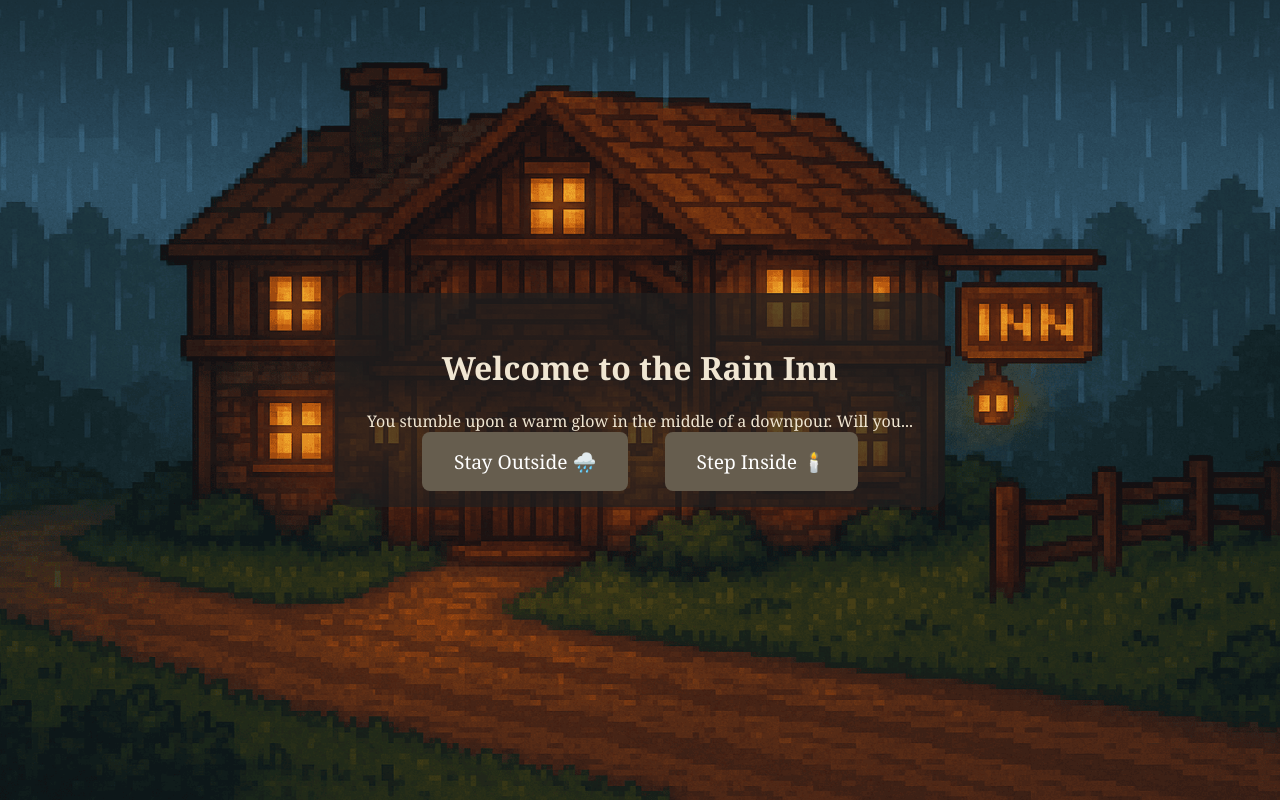
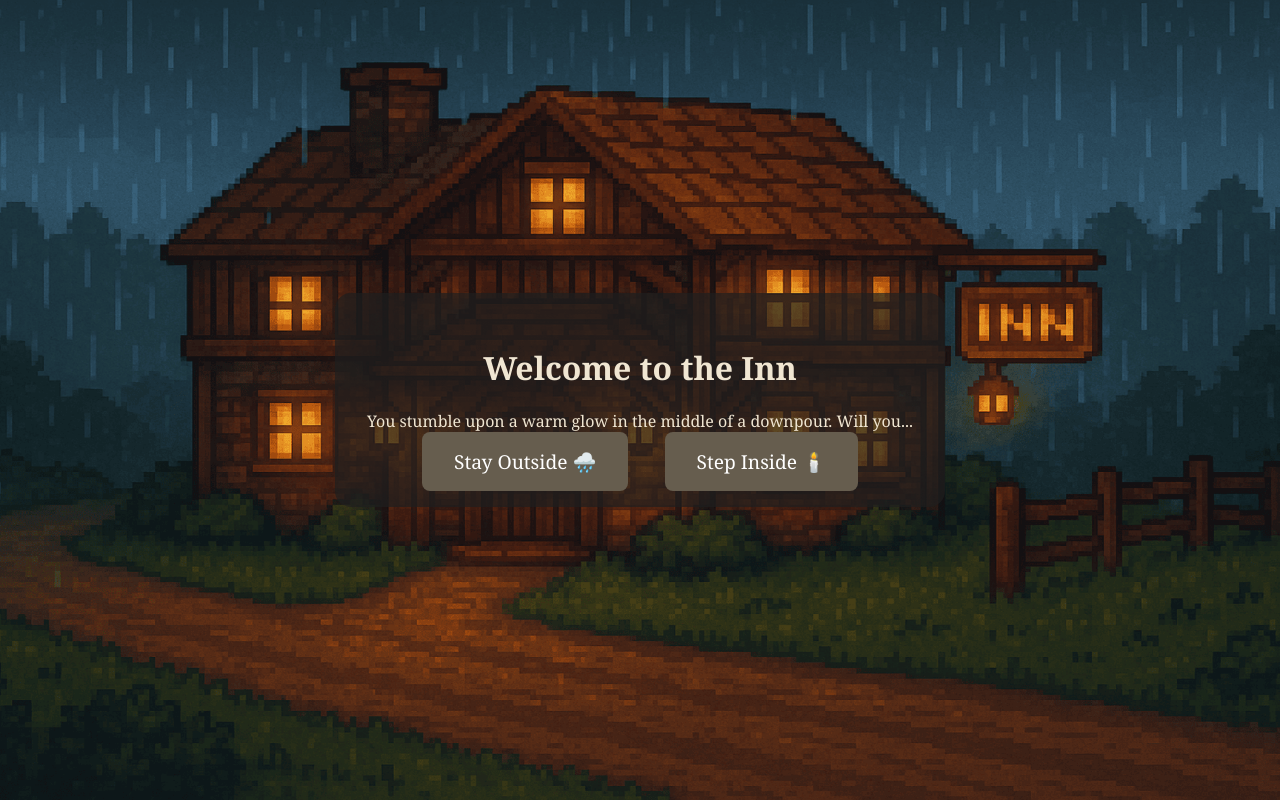
Before and after one commit to akilialey/caughtintherain, a plain HTML site: page index.html in a window 1280 px wide. Drawn offline with Linux system fonts and the light colour scheme.

Commit message:
updated messages

```diff
--- a/index.html
+++ b/index.html
@@ -41,7 +41,7 @@
 </head>
 <body>
   <div class="overlay">
-    <h1>Welcome to the Rain Inn</h1>
+    <h1>Welcome to the Inn</h1>
     <p>You stumble upon a warm glow in the middle of a downpour. Will you...</p>
     <a href="outside.html" class="button">Stay Outside 🌧️</a>
     <a href="inside.html" class="button">Step Inside 🕯️</a>
```
